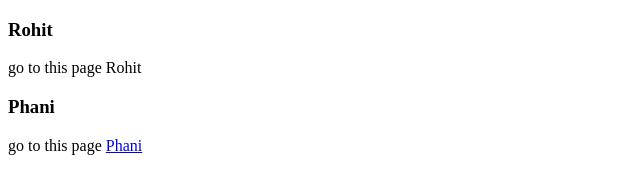
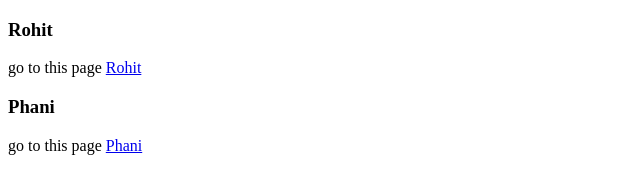
Before and after one commit to ro4it/home, a plain HTML site: page index.html in a window 1280 px wide. Shown: the full height of the page, 0-640 px from the left. Drawn offline with Linux system fonts and the light colour scheme.

Commit message:
Update index.html

```diff
--- a/index.html
+++ b/index.html
@@ -6,7 +6,7 @@
 <body>
 
 <h3>Rohit</h3>
-<p>go to this page <a href="https://me.ro4it.com"></a>Rohit</p>
+<p>go to this page <a href="https://me.ro4it.com">Rohit</a></p>
 <h3>Phani</h3>
 <p>go to this page <a href="https://phani.ro4it.com">Phani</a></p>
 
```
